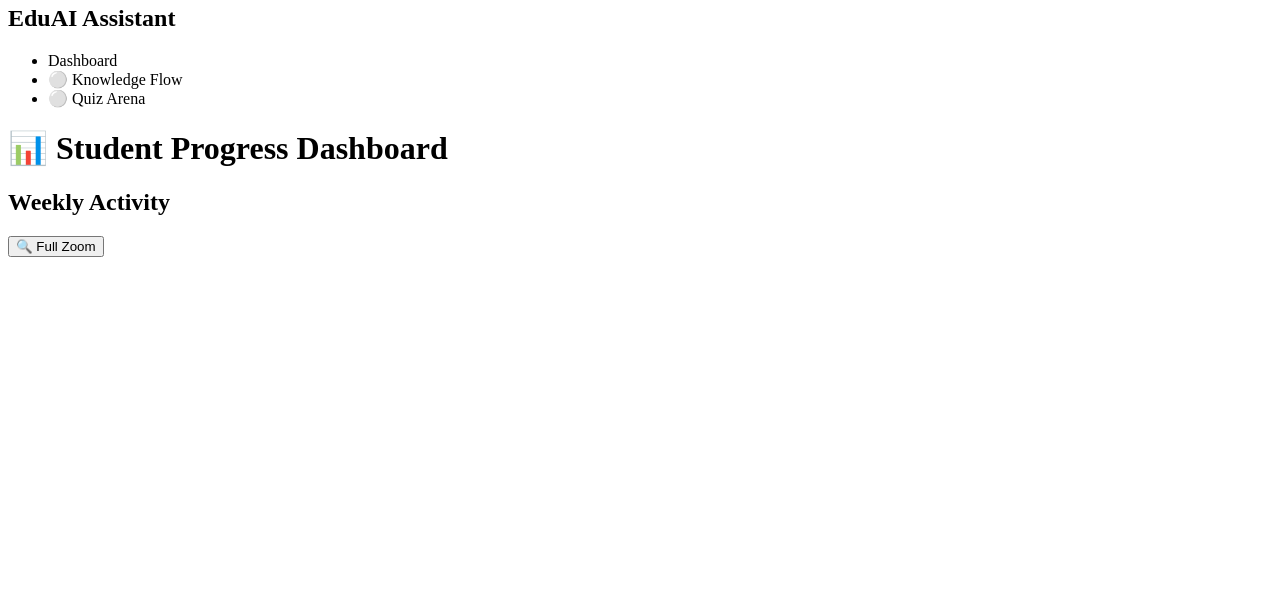
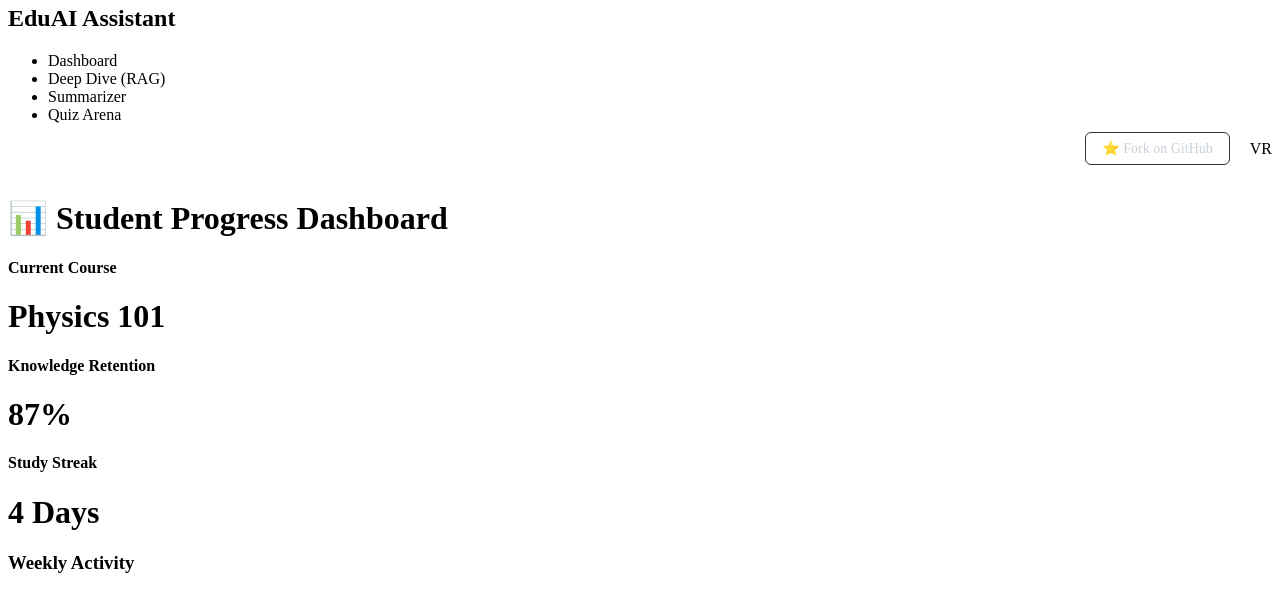
Before and after one commit to VishnuReddy1705/Educational_Content-Assistant, a React (Create React App) app in the folder client/: page / in a window 1280 px wide. Shown: the part 323-934 px from the top of the page. Built offline with nearby package versions, Linux system fonts and the light colour scheme.

Commit message:
Update App.js

```diff
--- a/client/src/App.js
+++ b/client/src/App.js
@@ -3,75 +3,96 @@ import { offlineLibrary } from './Data';
 import './App.css';
 
 function App() {
+  const [view, setView] = useState("dashboard"); // Navigation State
   const [topic, setTopic] = useState("Physics 101");
-  const [activeHover, setActiveHover] = useState(null);
-  const [isZoomed, setIsZoomed] = useState(false); // Zoom State
-  const [view, setView] = useState("dashboard"); // Navigation State
+  const [showProfileMenu, setShowProfileMenu] = useState(false);
 
-  const weeklyData = [
-    { day: "Mon", hours: 2 }, { day: "Tue", hours: 3.5 },
-    { day: "Wed", hours: 1 }, { day: "Thu", hours: 4 }, { day: "Fri", hours: 3 },
-  ];
+  // Function to render the active "Page"
+  const renderContent = () => {
+    switch(view) {
+      case "dashboard":
+        return (
+          <div className="fade-in">
+            <h1>📊 Student Progress Dashboard</h1>
+            <div className="top-stats">
+              <div className="stat-box"><h4>Current Course</h4><h1>{topic}</h1></div>
+              <div className="stat-box"><h4>Knowledge Retention</h4><h1>87%</h1></div>
+              <div className="stat-box"><h4>Study Streak</h4><h1>4 Days</h1></div>
+            </div>
+            <div className="chart-container">
+               <h3>Weekly Activity</h3>
+               <div className="bar-chart">{/* ... Bar logic ... */}</div>
+            </div>
+          </div>
+        );
+      case "rag":
+        return (
+          <div className="tool-view fade-in">
+            <h1>🔍 Deep Dive (RAG)</h1>
+            <p>Upload your research papers and let AI index the knowledge.</p>
+            <div className="dropzone">Drop PDF Files Here</div>
+          </div>
+        );
+      case "summarizer":
+        return (
+          <div className="tool-view fade-in">
+            <h1>📝 ScaleDown Summarizer</h1>
+            <textarea placeholder="Paste long articles here..."></textarea>
+            <button className="btn-glow">Summarize Now</button>
+          </div>
+        );
+      case "quiz":
+        return (
+          <div className="tool-view fade-in">
+            <h1>🎯 Quiz Arena</h1>
+            <div className="quiz-card">
+              <h3>Question 1: What is the velocity of light?</h3>
+              <button className="option">A) 3x10^8 m/s</button>
+              <button className="option">B) 5x10^5 m/s</button>
+            </div>
+          </div>
+        );
+      default:
+        return <h1>Dashboard</h1>;
+    }
+  };
 
   return (
     <div className="dashboard-app">
+      {/* Sidebar */}
       <aside className="sidebar">
         <img src="https://cdn-icons-png.flaticon.com/512/4712/4712035.png" className="bot-logo" alt="bot" />
         <h2>EduAI Assistant</h2>
         <ul className="nav-menu">
-          <li className={view === "dashboard" ? "active" : ""} onClick={() => setView("dashboard")}>
-            <span className="dot"></span> Dashboard
-          </li>
-          <li className={view === "flowchart" ? "active" : ""} onClick={() => setView("flowchart")}>
-            ⚪ Knowledge Flow
-          </li>
-          <li>⚪ Quiz Arena</li>
+          <li className={view === "dashboard" ? "active" : ""} onClick={() => setView("dashboard")}>Dashboard</li>
+          <li className={view === "rag" ? "active" : ""} onClick={() => setView("rag")}>Deep Dive (RAG)</li>
+          <li className={view === "summarizer" ? "active" : ""} onClick={() => setView("summarizer")}>Summarizer</li>
+          <li className={view === "quiz" ? "active" : ""} onClick={() => setView("quiz")}>Quiz Arena</li>
         </ul>
       </aside>
 
+      {/* Main Content */}
       <main className="main-content">
-        {view === "dashboard" ? (
-          <>
-            <h1>📊 Student Progress Dashboard</h1>
+        <header className="top-header">
+          <div className="fork-container">
+            <a href="https://github.com/VishnuReddy1705/Educational_Content-Assistant" target="_blank" className="fork-btn">
+              ⭐ Fork on GitHub
+            </a>
+          </div>
+          <div className="profile-section" onClick={() => setShowProfileMenu(!showProfileMenu)}>
+            <div className="avatar">VR</div>
+            {showProfileMenu && (
+              <div className="profile-dropdown">
+                <p>⚙️ Settings</p>
+                <p>👤 Profile</p>
+                <hr />
+                <p style={{color: '#ff4b4b'}}>Logout</p>
+              </div>
+            )}
+          </div>
+        </header>
 
-            {/* Graph with Full Zoom Feature */}
-            <section className={`activity-section ${isZoomed ? "fullscreen-graph" : ""}`}>
-              <div className="section-header">
-                <h2>Weekly Activity</h2>
-                <button className="zoom-btn" onClick={() => setIsZoomed(!isZoomed)}>
-                  {isZoomed ? "✖ Exit Zoom" : "🔍 Full Zoom"}
-                </button>
-              </div>
-
-              <div className="chart-container">
-                <div className="bar-chart">
-                  {weeklyData.map((data, index) => (
-                    <div key={index} className="bar-wrapper"
-                         onMouseEnter={() => setActiveHover(index)}
-                         onMouseLeave={() => setActiveHover(null)}>
-                      {activeHover === index && <div className="tooltip">{data.hours} hrs</div>}
-                      <div className="bar" style={{ height: `${(data.hours / 4) * 100}%` }} data-label={data.day}></div>
-                    </div>
-                  ))}
-                </div>
-              </div>
-            </section>
-          </>
-        ) : (
-          <div className="flowchart-view">
-            <h1>🚀 Knowledge Flow: {topic}</h1>
-            <div className="flow-container">
-              <div className="flow-node root">Start: {topic}</div>
-              <div className="flow-line"></div>
-              <div className="flow-row">
-                <div className="flow-node">Basic Concepts</div>
-                <div className="flow-node">Advanced Theory</div>
-              </div>
-              <div className="flow-line"></div>
-              <div className="flow-node final">Mastery Target</div>
-            </div>
-          </div>
-        )}
+        {renderContent()}
       </main>
     </div>
   );
```
